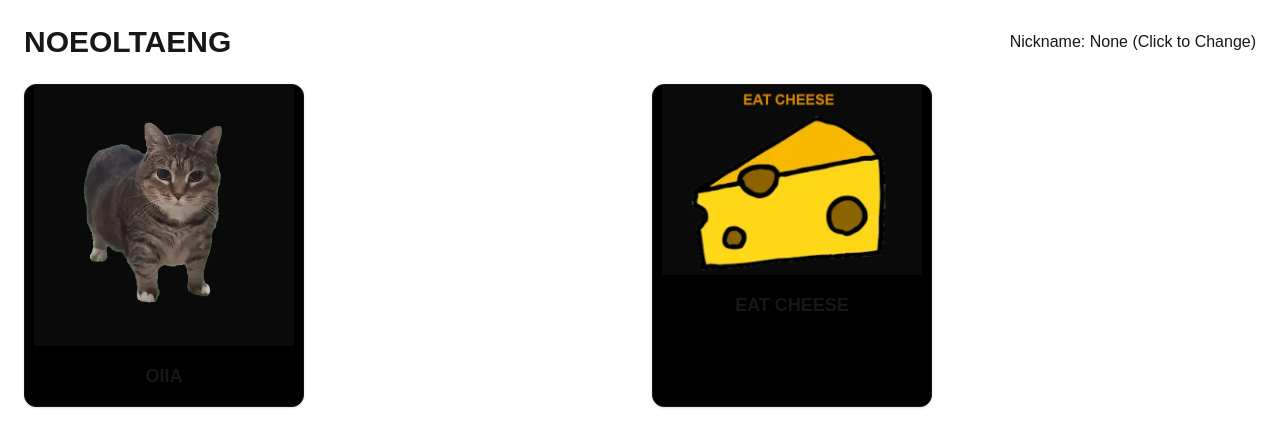
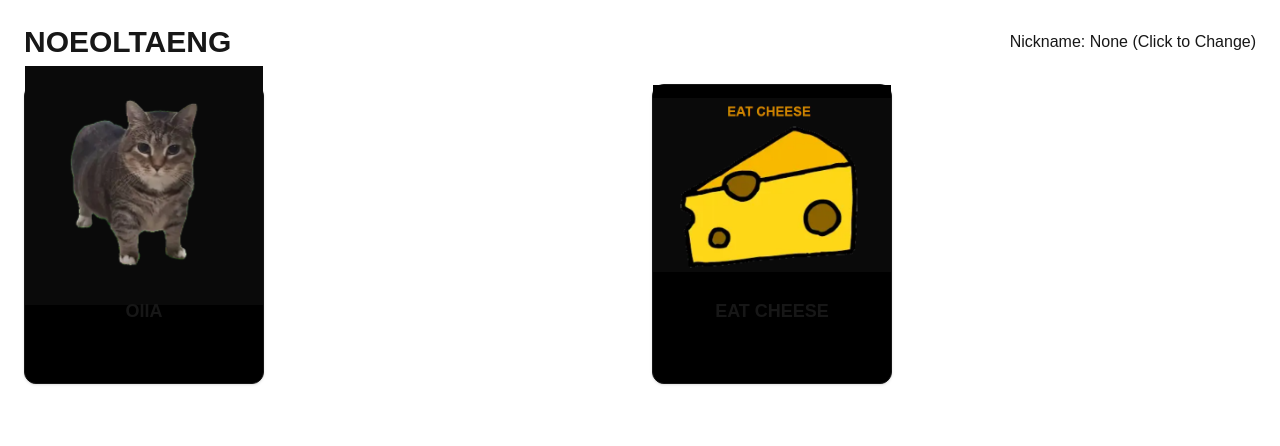
Before and after one commit to Oseojin/noeoltaeng, a Next.js app: page / in a window 1280 px wide. Shown: the top 446 px of the page. Built offline with nearby package versions, Linux system fonts and the light colour scheme; no server answers.

Commit message:
change card layout

```diff
--- a/components/ContentCard.tsx
+++ b/components/ContentCard.tsx
@@ -46,16 +46,21 @@ export default function ContentCard({ title, url, thumbnail }: Props) {
   return (
     <div
       onClick={handleClick}
-      className="cursor-pointer border rounded-xl shadow hover:shadow-lg transition duration-200 flex flex-col items-center bg-black w-[280px]"
+      className="cursor-pointer border rounded-xl shadow hover:shadow-lg transition duration-200 flex flex-col items-center bg-black w-[240px] h-[300px]"
     >
-      <Image
-        src={thumbnail}
-        alt={title}
-        width={260}
-        height={200}
-        className="object-contain bg-black"
-      />
-      <div className="p-4 font-semibold text-lg text-center w-full">
+      {/* 이미지 영역 (고정 높이) */}
+      <div className="flex items-center justify-center h-[200px] w-full bg-black">
+        <Image
+          src={thumbnail}
+          alt={title}
+          width={300}
+          height={300}
+          className="object-contain"
+        />
+      </div>
+
+      {/* 텍스트 영역 (하단 고정) */}
+      <div className="p-3 font-semibold text-lg text-center w-full">
         {title}
       </div>
     </div>
```
